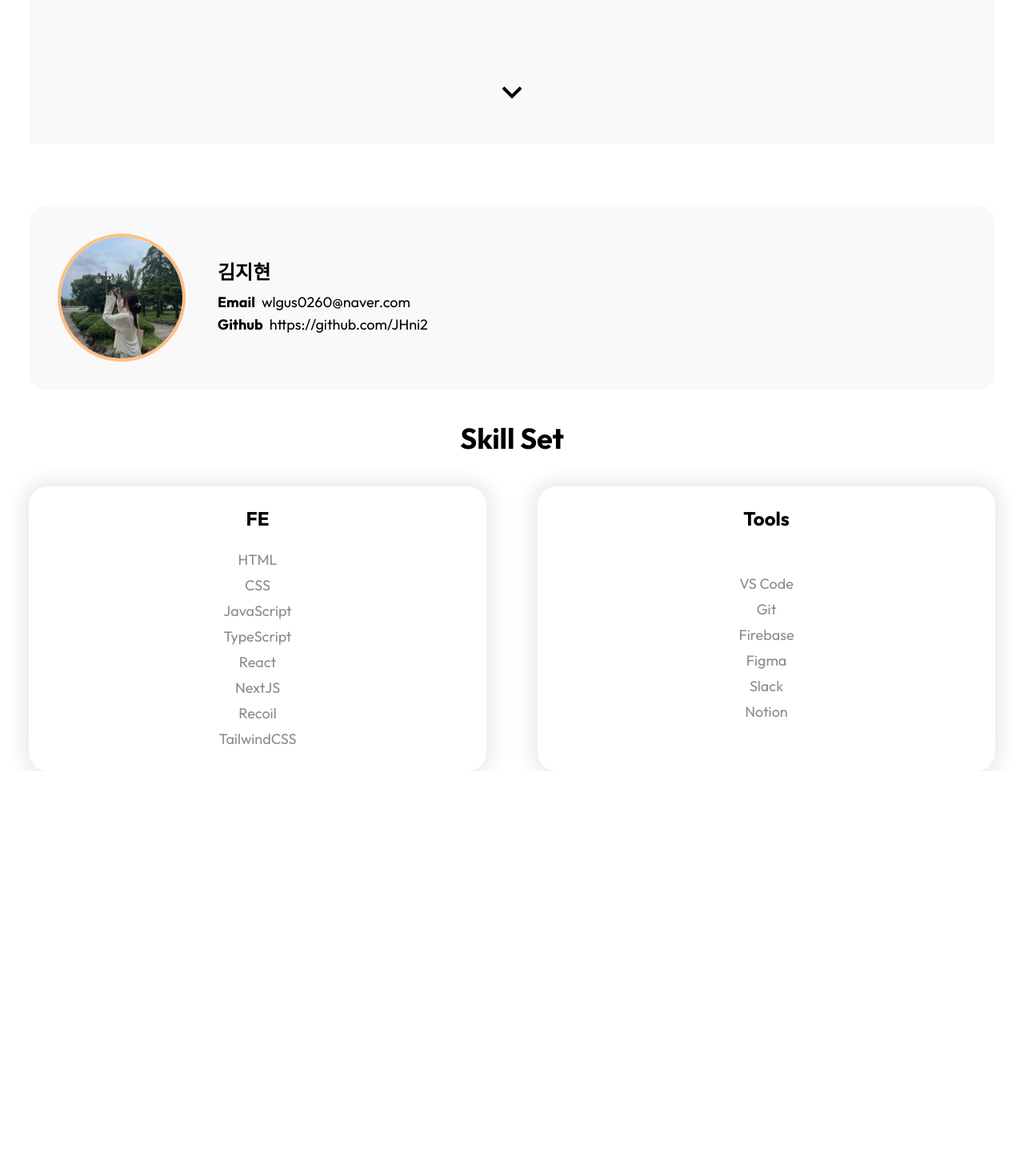
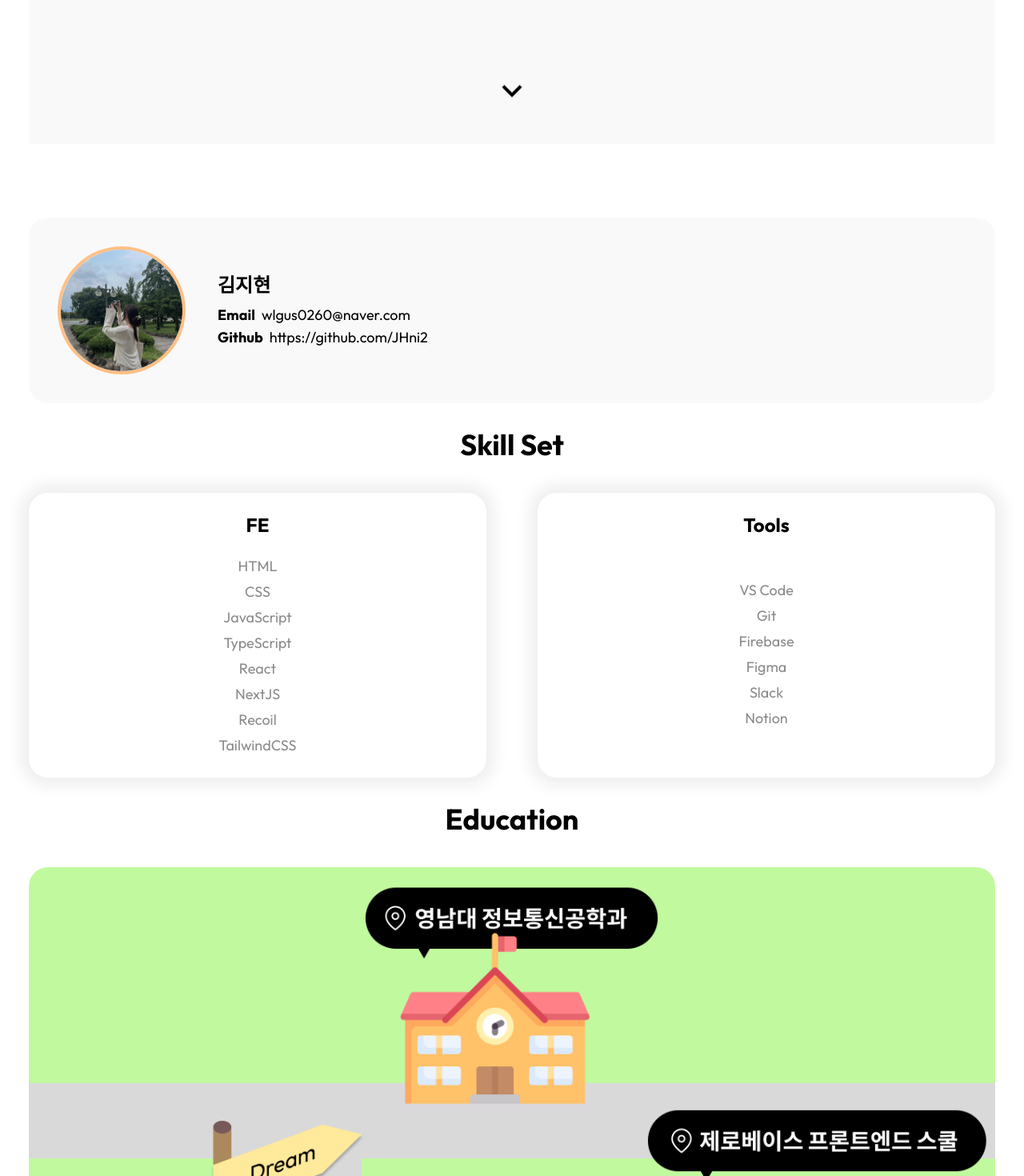
Before and after one commit to JHni2/Portfolio, a Next.js app: page / in a window 1280 px wide. Shown: the part 620-2090 px from the top of the page at 80% size. Before the commit the page ends 1584 px from the top, so only its background shows below. Built offline with nearby package versions, Linux system fonts and the light colour scheme.

Commit message:
feat: Education 컴포넌트

```diff
--- /dev/null
+++ b/src/app/components/Education.tsx
@@ -0,0 +1,11 @@
+import Image from 'next/image';
+import educationImg from 'public/education.png';
+
+export default function Education() {
+  return (
+    <section className="flex flex-col gap-6">
+      <h2 className="text-4xl font-bold my-4 text-center">Education</h2>
+      <Image src={educationImg} alt="educationImage" className="rounded-3xl overflow-hidden" />
+    </section>
+  );
+}
--- a/src/app/components/Nav.tsx
+++ b/src/app/components/Nav.tsx
@@ -2,7 +2,7 @@ export default function Nav() {
   const categories = ['Home', 'About', 'Project', 'Contact'];
 
   return (
-    <div className="max-w-[768px] w-full sticky inset-0 my-0 mx-auto">
+    <div className="max-w-[768px] w-full sticky inset-0 my-0 mx-auto py-4">
       <ul className="text-center flex justify-evenly">
         {categories.map((cateogory) => (
           <li className="cursor-pointer text-lg font-semibold" key={cateogory}>
--- a/src/app/page.tsx
+++ b/src/app/page.tsx
@@ -3,16 +3,18 @@ import Nav from './components/Nav';
 import HomePage from './components/Home';
 import AboutPage from './components/About';
 import SkillSet from './components/SkillSet';
+import Education from './components/Education';
 
 export default function Home() {
   return (
     <div className="min-w-[320px] min-h-full break-keep relative">
-      <div className="flex flex-col gap-6 relative w-full max-w-[1290px] h-full my-0 mx-auto px-9 ">
+      <div className="flex flex-col gap-4 relative w-full max-w-[1290px] h-full my-0 mx-auto px-9 ">
         <Header />
         <HomePage />
         <Nav />
         <AboutPage />
         <SkillSet />
+        <Education />
       </div>
     </div>
   );
```
Also changed, not shown: public/education.png (added).
